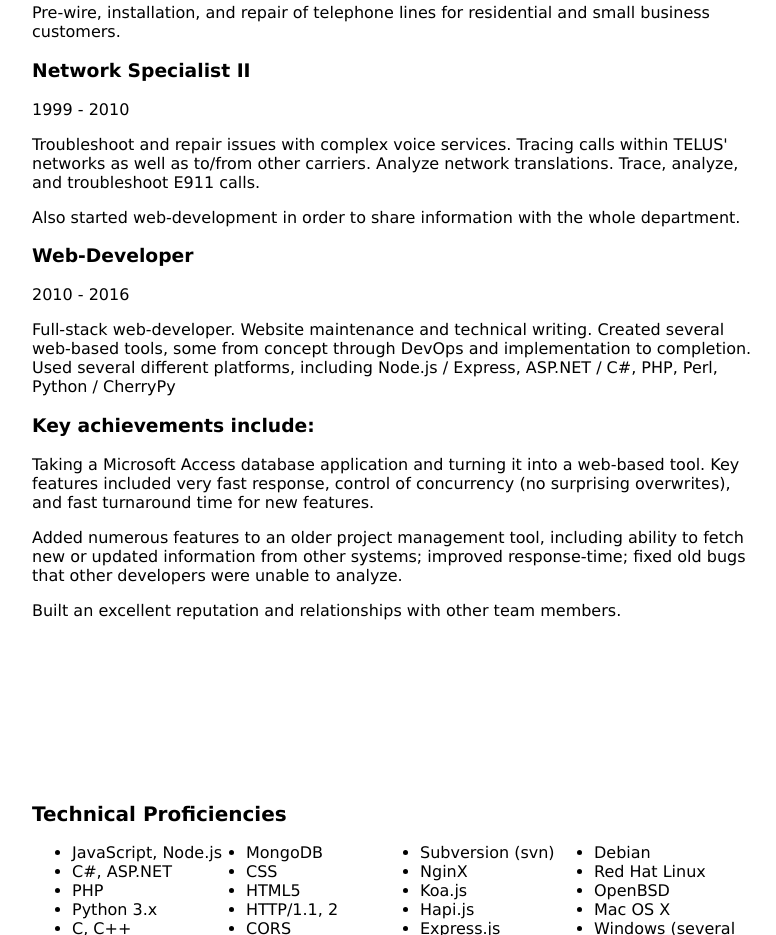
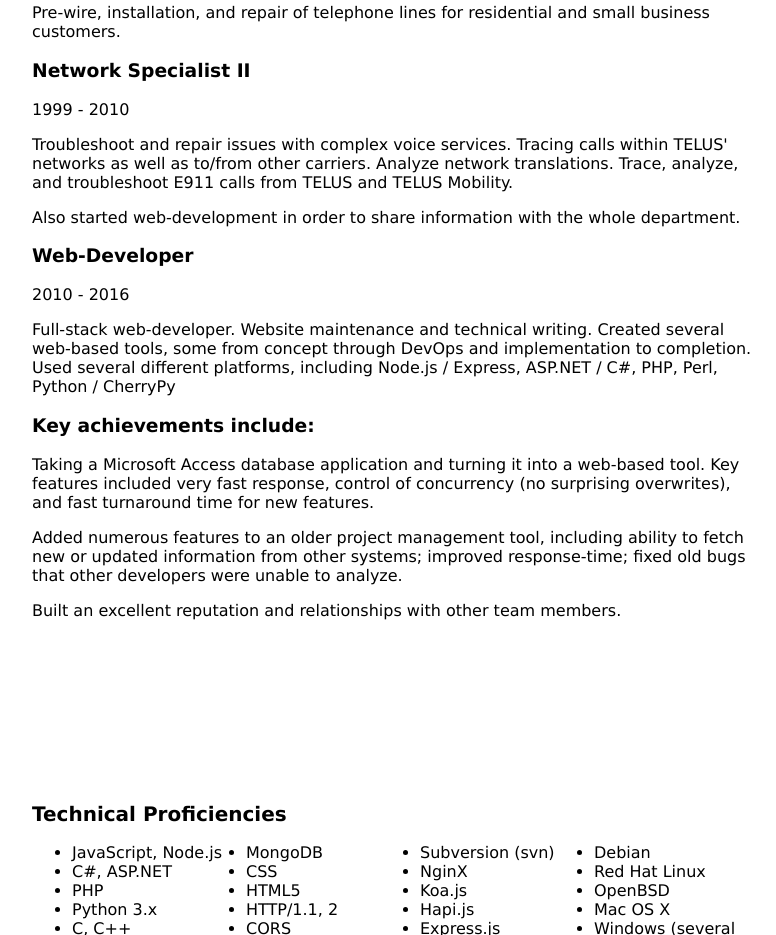
Before and after one commit to HarryPehkonen/harrypehkonen-com, a website: page static/index.html in a window 1280 px wide. Shown: the part 1327-2262 px from the top of the page, without its empty margins (248-1024 px from the left). Drawn offline with Linux system fonts and the light colour scheme; a web font is replaced by a local one.

Commit message:
E911 from TM

```diff
--- a/static/index.html
+++ b/static/index.html
@@ -85,7 +85,7 @@
     <p>Troubleshoot and repair issues with complex voice services.
     Tracing calls within TELUS' networks as well as to/from other
     carriers.  Analyze network translations.  Trace, analyze, and
-    troubleshoot E911 calls.</p>
+    troubleshoot E911 calls from TELUS and TELUS Mobility.</p>
 
     <p>Also started web&#45;development in order to share information
     with the whole department.</p>
```
